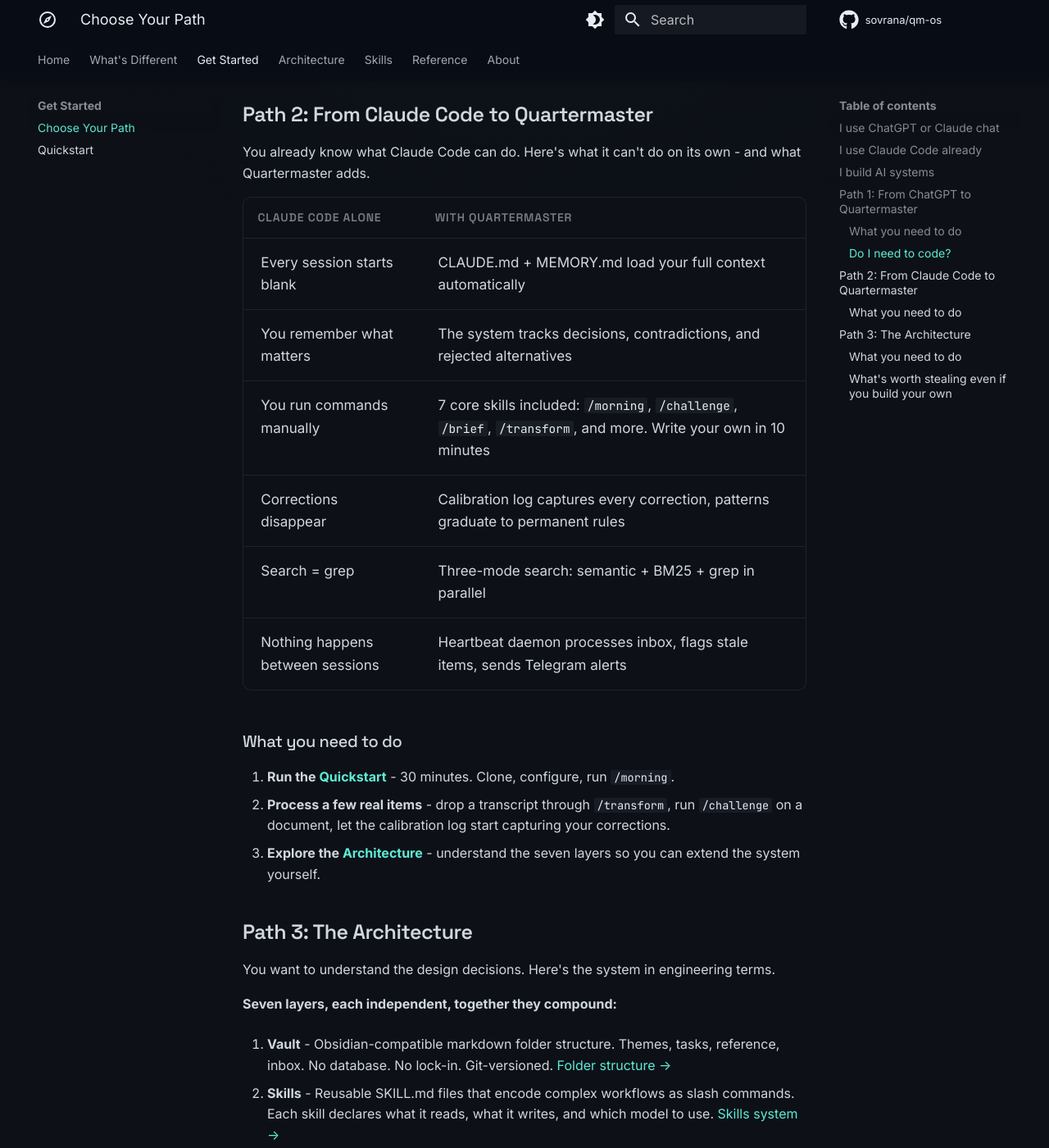
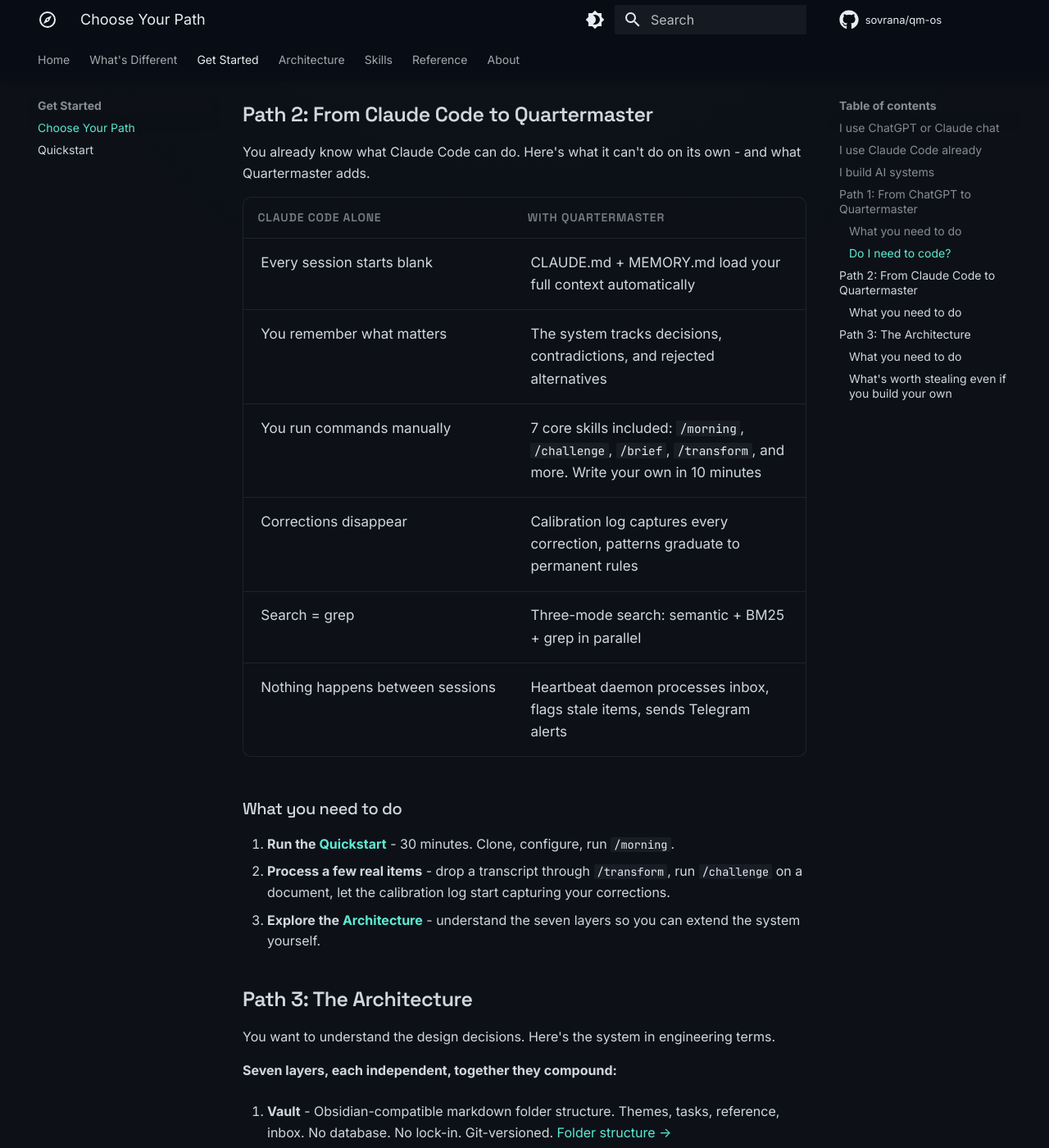
Before and after one commit to sovrana/qm-os, an MkDocs documentation site: the page built from docs/new-to-claude-code.md, in a window 1280 px wide and 1400 px high, scrolled down 1680 px. Shown: the whole window at 82% size. Built offline with MkDocs 1.6.1 and Material for MkDocs 9.7.7, drawn with Linux system fonts in a browser that asks for light colours; comment, search, counter and statistics services are not loaded.

Commit message:
Fix command column wrapping in skills table
Added white-space: nowrap to first table column so command names
don't break across lines.

Co-Authored-By: Claude Opus 4.6 <noreply@anthropic.com>

```diff
--- a/docs/stylesheets/extra.css
+++ b/docs/stylesheets/extra.css
@@ -349,6 +349,10 @@ body[data-md-color-scheme] .md-content {
   background: var(--qm-surface);
 }
 
+.md-typeset table:not([class]) td:first-child {
+  white-space: nowrap;
+}
+
 .md-typeset table:not([class]) td:first-child code {
   color: var(--md-accent-fg-color);
   background: none;
```
